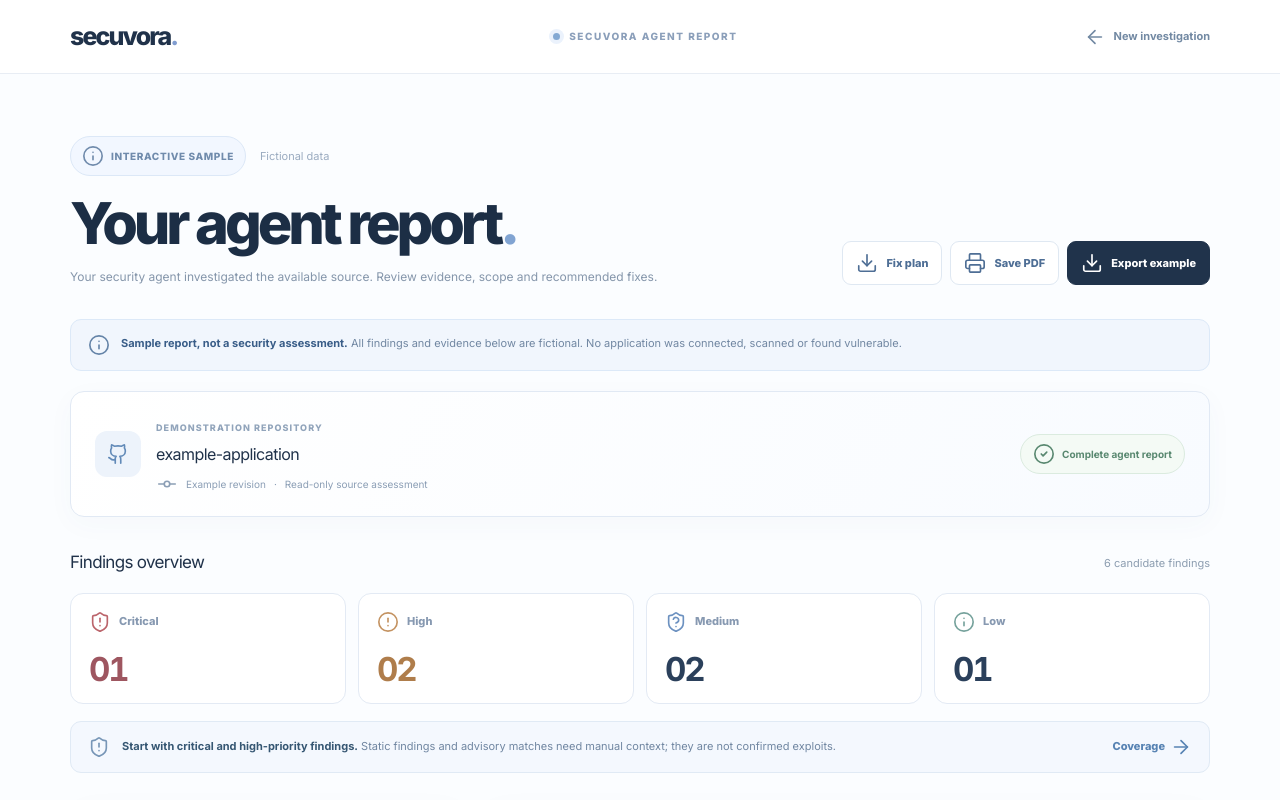
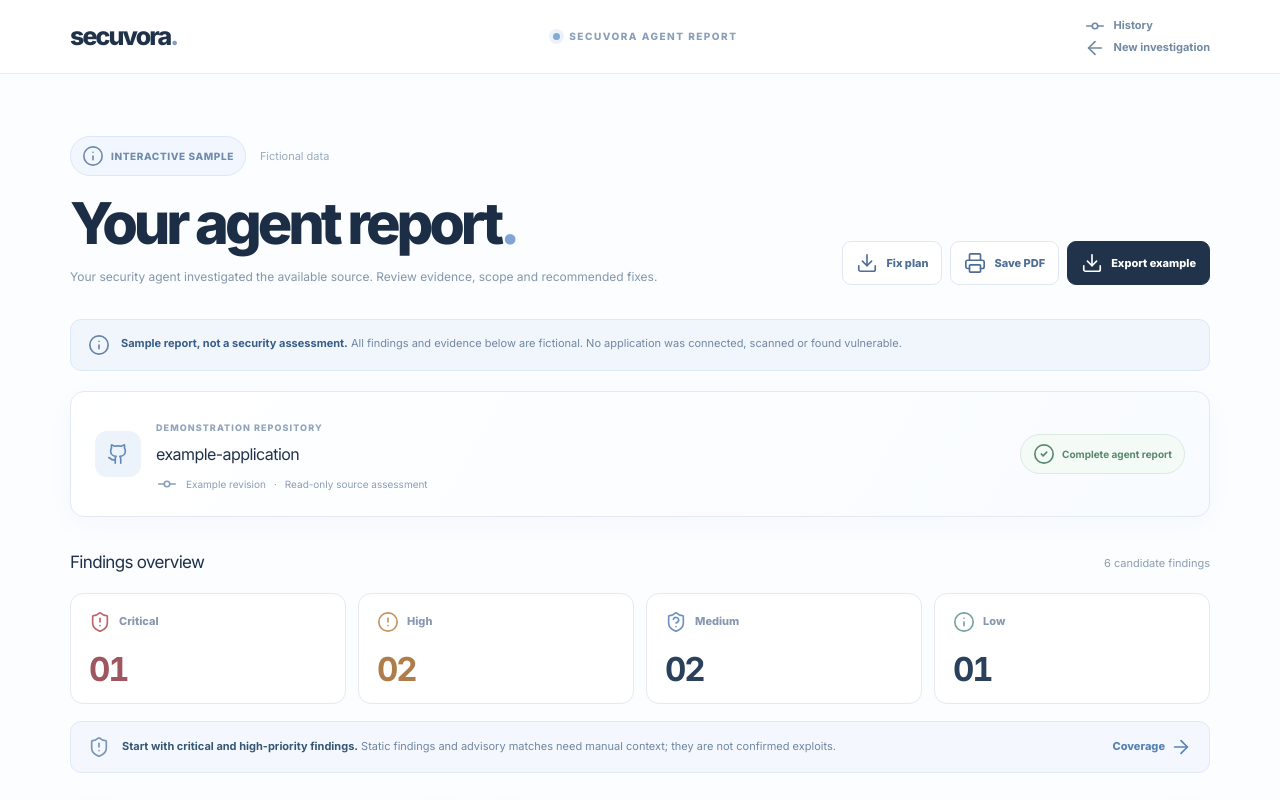
Before and after one commit to helloskyorigin/Safe-sure, a Next.js app: page /assess/results in a window 1280 px wide. Shown: the top 800 px of the page. Built offline with nearby package versions, Linux system fonts and the light colour scheme.

Commit message:
feat: surface verified scan deltas within actionable findings

```diff
--- a/components/ResultsExperience.tsx
+++ b/components/ResultsExperience.tsx
@@ -15,6 +15,7 @@ import {
 } from "@/lib/report-contract";
 import { githubSourceUrl, priorityFindings, remediationMarkdown } from "@/lib/report-presentation";
 import { loadPublicReport } from "@/lib/browser-report-history";
+import ReportDeltaPanel from "@/components/ReportDeltaPanel";
 
 type ReportState =
   | { kind: "loading" }
@@ -51,6 +52,8 @@ function downloadText(filename: string, content: string, mime: string) {
   anchor.remove();
   window.setTimeout(() => URL.revokeObjectURL(url), 1000);
 }
+
+function HistoryIcon() { return <GitCommitHorizontal size={15}/>; }
 
 function readableDate(value: string) {
   const time = new Date(value);
@@ -158,7 +161,10 @@ export default function ResultsExperience() {
       <div className="result-container result-nav-inner">
         <Link className="brand" href="/" aria-label="Secuvora homepage">secuvora<span>.</span></Link>
         <span className="result-nav-label"><span/> SECUVORA AGENT REPORT</span>
-        <Link href="/assess" className="result-nav-back"><ArrowLeft size={16}/> <span>New investigation</span></Link>
+        <div className="result-nav-actions">
+          <Link href="/assess/history" className="result-nav-back"><HistoryIcon/> <span>History</span></Link>
+          <Link href="/assess" className="result-nav-back"><ArrowLeft size={16}/> <span>New investigation</span></Link>
+        </div>
       </div>
     </header>
 
@@ -248,6 +254,7 @@ export default function ResultsExperience() {
           </div>
         </section>
 
+        {state.kind === "live" && <ReportDeltaPanel report={state.report} source={state.source}/>}
         <section className="result-workspace" aria-label="Detailed report">
           <div className="result-finding-panel" id="findings">
             <div className="result-panel-head">
```
